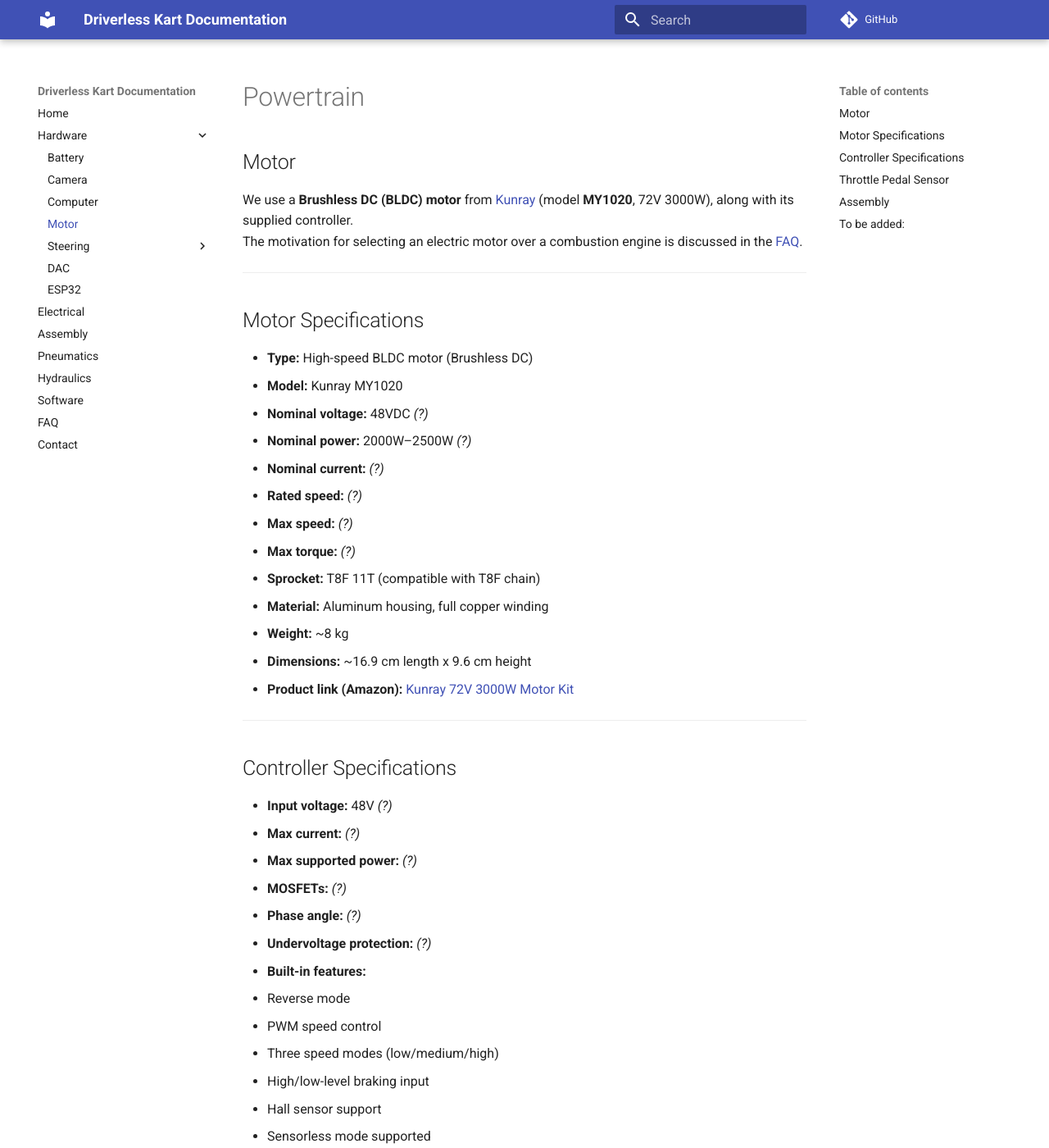
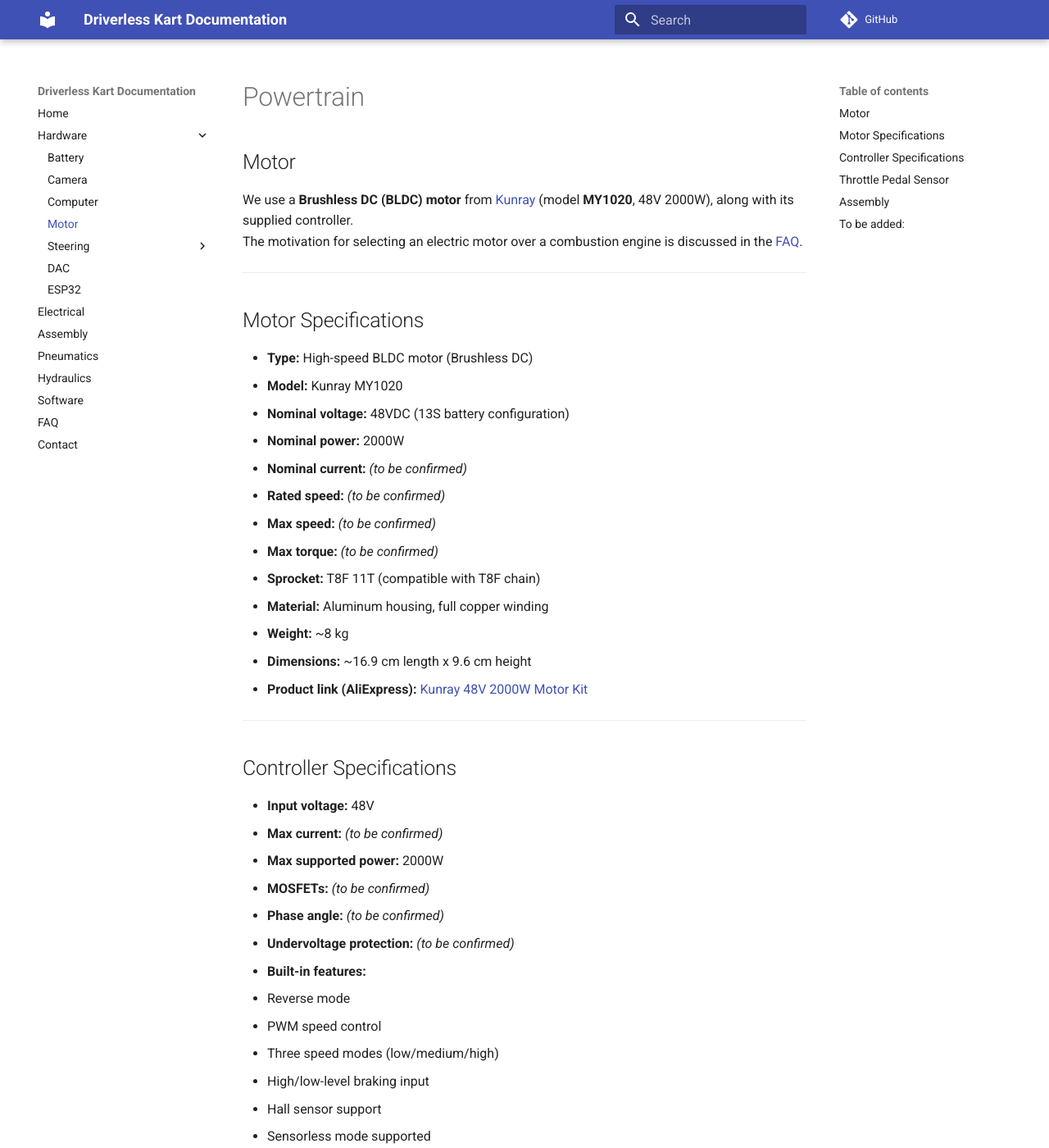
Before and after one commit to UM-Driverless/kart_docs, an MkDocs documentation site: the page built from docs/hardware/motor/index.md, in a window 1280 px wide and 1400 px high. Shown: the whole window at 82% size. Built offline with MkDocs 1.6.1 and Material for MkDocs 9.7.7, drawn with Linux system fonts in a browser that asks for light colours; comment, search, counter and statistics services are not loaded; some of the changed text lies outside the part shown.

Commit message:
corrected dac and motor

```diff
--- a/docs/hardware/motor/index.md
+++ b/docs/hardware/motor/index.md
@@ -2,7 +2,7 @@
 
 ## Motor
 
-We use a **Brushless DC (BLDC) motor** from [Kunray](https://kunraymotors.com/shop/) (model **MY1020**, 72V 3000W), along with its supplied controller.
+We use a **Brushless DC (BLDC) motor** from [Kunray](https://kunraymotors.com/shop/) (model **MY1020**, 48V 2000W), along with its supplied controller.
 The motivation for selecting an electric motor over a combustion engine is discussed in the [FAQ](../../faq.md#motor-choice).
 
 ---
@@ -11,28 +11,28 @@
 
 - **Type:** High-speed BLDC motor (Brushless DC)
 - **Model:** Kunray MY1020
-- **Nominal voltage:** 48VDC *(?)*
-- **Nominal power:** 2000W–2500W *(?)*
-- **Nominal current:** *(?)*
-- **Rated speed:** *(?)*
-- **Max speed:** *(?)*
-- **Max torque:** *(?)*
+- **Nominal voltage:** 48VDC (13S battery configuration)
+- **Nominal power:** 2000W
+- **Nominal current:** *(to be confirmed)*
+- **Rated speed:** *(to be confirmed)*
+- **Max speed:** *(to be confirmed)*
+- **Max torque:** *(to be confirmed)*
 - **Sprocket:** T8F 11T (compatible with T8F chain)
 - **Material:** Aluminum housing, full copper winding
 - **Weight:** ~8 kg
 - **Dimensions:** ~16.9 cm length x 9.6 cm height
-- **Product link (Amazon):** [Kunray 72V 3000W Motor Kit](https://www.amazon.es/dp/B0C6WXYZ/ref=cm_sw_em_r_mt_dp_xyz)
+- **Product link (AliExpress):** [Kunray 48V 2000W Motor Kit](https://a.aliexpress.com/_EGHEGIw)
 
 ---
 
 ## Controller Specifications
 
-- **Input voltage:** 48V *(?)*
-- **Max current:** *(?)*
-- **Max supported power:** *(?)*
-- **MOSFETs:** *(?)*
-- **Phase angle:** *(?)*
-- **Undervoltage protection:** *(?)*
+- **Input voltage:** 48V
+- **Max current:** *(to be confirmed)*
+- **Max supported power:** 2000W
+- **MOSFETs:** *(to be confirmed)*
+- **Phase angle:** *(to be confirmed)*
+- **Undervoltage protection:** *(to be confirmed)*
 - **Built-in features:**
   - Reverse mode
   - PWM speed control
@@ -44,7 +44,6 @@
   - Cruise control
   - Soft start
   - Twist-grip throttle control
-- **Product link (AliExpress):** [Kunray BLDC Controller 72V](https://www.aliexpress.com/item/...)
 
 ---
 
```
Also changed, not shown: docs/hardware/dac/index.md (+4 -4 lines).
